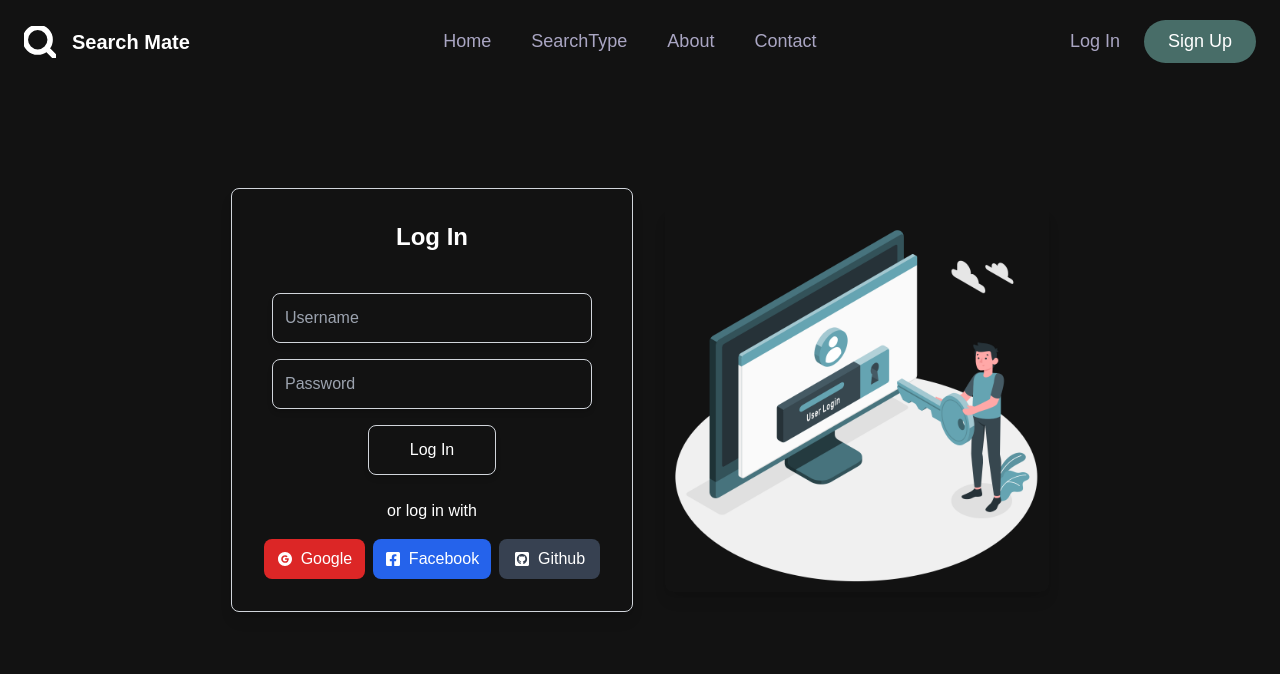
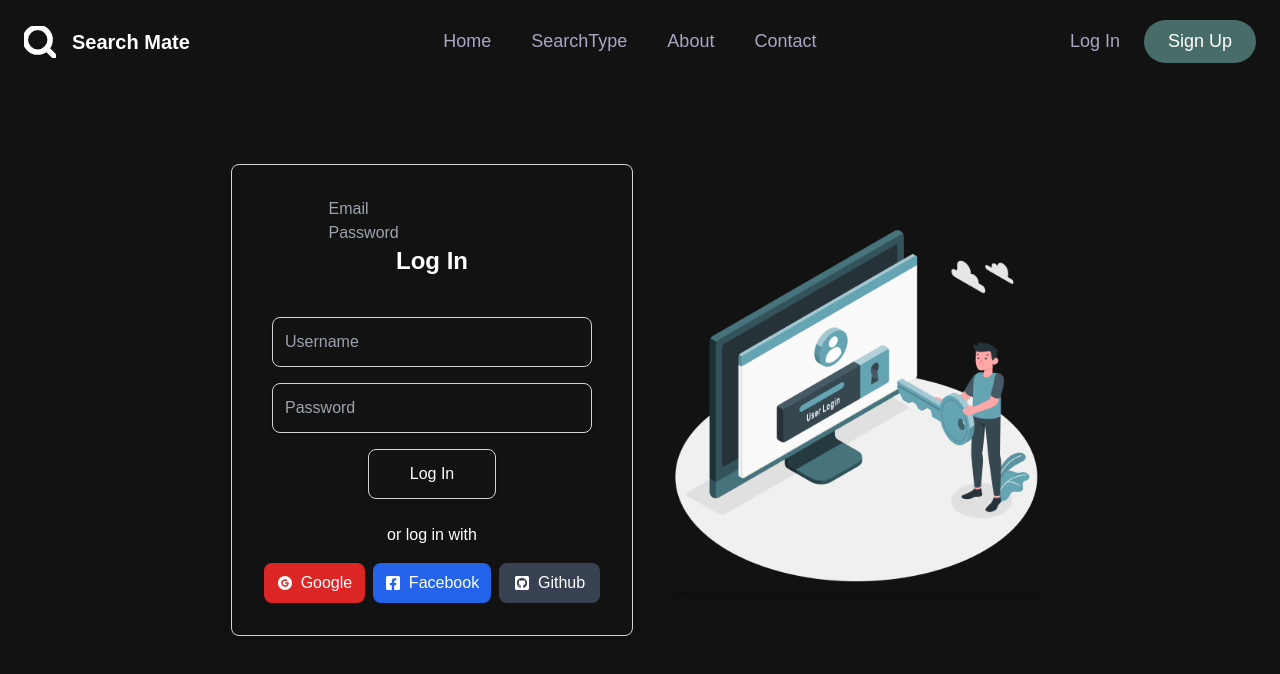
Before and after one commit to adelelwan24/Semantic-Search-project, a Next.js app in the folder client/: page /LogIn in a window 1280 px wide. Shown: the top 674 px of the page. Built offline with nearby package versions, Linux system fonts and the light colour scheme.

Commit message:
modify the login and sign up

```diff
--- a/client/src/pages/LogIn.jsx
+++ b/client/src/pages/LogIn.jsx
@@ -1,16 +1,56 @@
 import Link from "next/link";
+import React, { useState } from 'react';
+import axios from 'axios';
+
 import Header from '../components/Header'
+
 
 import { AiFillGoogleCircle } from 'react-icons/ai';
 import { FaFacebookSquare, FaGithubSquare } from 'react-icons/fa';
 
   const LoginPage = () => {
+
+    const [email, setEmail] = useState('');
+  const [password, setPassword] = useState('');
+
+  const handleLogin = async (e) => {
+    e.preventDefault();
+    try {
+      // Make a POST request to the login endpoint of your backend API
+      const response = await axios.post('/api/login', { email, password });
+
+      // Handle successful login
+      console.log(response.data); // Replace with your own logic
+    } catch (error) {
+      // Handle login error
+      console.log(error); // Replace with your own logic
+    }
+  };
+
+
     return (
     <>
       <Header/>
       <section>
         <div className="flex justify-center items-center h-screen">
-          <form className="flex flex-col items-center p-8 border border-gray-300 rounded-lg shadow-lg w-120 h-120">
+          <form
+            className="flex flex-col items-center p-8 border border-gray-300 rounded-lg shadow-lg w-120 h-120"
+            onSubmit={handleLogin}
+          >
+            <input
+              type="email"
+              placeholder="Email"
+              value={email}
+              onChange={(e) => setEmail(e.target.value)}
+            />
+            <input
+              type="password"
+              placeholder="Password"
+              value={password}
+              onChange={(e) => setPassword(e.target.value)}
+            />
+
+
             <h2 className="text-2xl font-bold mb-8 ">Log In</h2>
 
             <input
@@ -24,7 +64,7 @@ import { FaFacebookSquare, FaGithubSquare } from 'react-icons/fa';
               className="p-3 m-2 rounded-lg border border-gray-300 shadow-md w-80"
             />
 
-            <button className="p-3 m-2 rounded-lg border border-gray-300 shadow-md w-32 hover:bg-[#0e9c7d]">
+            <button type="submit" className="p-3 m-2 rounded-lg border border-gray-300 shadow-md w-32 hover:bg-[#0e9c7d]">
               Log In
             </button>
 
--- a/client/src/pages/SignUp.jsx
+++ b/client/src/pages/SignUp.jsx
@@ -1,23 +1,52 @@
 import Link from "next/link";
+import React, { useState } from 'react';
+import axios from 'axios';
+
 import Header from '../components/Header'
+
 
 import Image from 'next/image';
 import { AiFillGoogleCircle } from 'react-icons/ai';
 import { FaFacebookSquare, FaGithubSquare } from 'react-icons/fa';
 
 const SignUpPage = () => {
+
+  const [email, setEmail] = useState('');
+  const [password, setPassword] = useState('');
+
+  const handleSignup = async (e) => {
+    e.preventDefault();
+    try {
+      // Make a POST request to the signup endpoint of your backend API
+      const response = await axios.post('/api/signup', { email, password });
+
+      // Handle successful signup
+      console.log(response.data); // Replace with your own logic
+    } catch (error) {
+      // Handle signup error
+      console.log(error); // Replace with your own logic
+    }
+  };
+
   return (
   <>
     <Header/>
     <section>
       <div className="flex justify-center items-center h-screen gap-10">
-        <form className="flex flex-col items-center p-6 border border-gray-300 rounded-lg shadow-lg w-96 h-150">
+        <form
+          onSubmit={handleSignup}
+          className="flex flex-col items-center p-6 border border-gray-300 rounded-lg shadow-lg w-96 h-150"
+        >
           <h2 className="text-lg font-bold mb-6">Sign Up</h2>
           <input className="rounded-lg border-gray-300 focus:outline-none focus:border-gray-400 p-3 w-full mb-4" type="text" placeholder="Username" />
-          <input className="rounded-lg border-gray-300 focus:outline-none focus:border-gray-400 p-3 w-full mb-4" type="email" placeholder="Email" />
-          <input className="rounded-lg border-gray-300 focus:outline-none focus:border-gray-400 p-3 w-full mb-4" type="password" placeholder="Password" />
+          <input className="rounded-lg border-gray-300 focus:outline-none focus:border-gray-400 p-3 w-full mb-4" type="email" placeholder="Email" value={email} onChange={(e) => setEmail(e.target.value)} />
+          <input className="rounded-lg border-gray-300 focus:outline-none focus:border-gray-400 p-3 w-full mb-4" type="password" placeholder="Password" value={password} onChange={(e) => setPassword(e.target.value)} />
           <input className="rounded-lg border-gray-300 focus:outline-none focus:border-gray-400 p-3 w-full mb-4" type="password" placeholder="Confirm Password" />
-          <button className="p-3 m-2 rounded-lg border border-gray-300 shadow-md w-32 hover:bg-[#0e9c7d]">
+          <button
+             className="p-3 m-2 rounded-lg border border-gray-300 shadow-md w-32 hover:bg-[#0e9c7d]"
+             type="submit"
+          >
+
               Sign Up
             </button>
           <h5 className="mb-4">or sign up with</h5>
```
